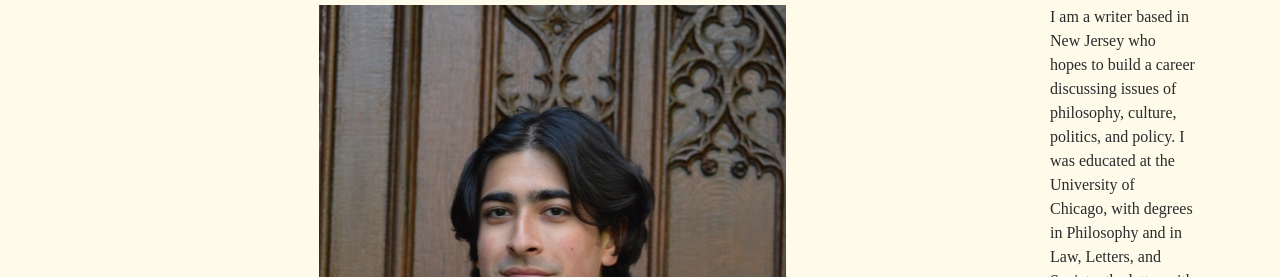
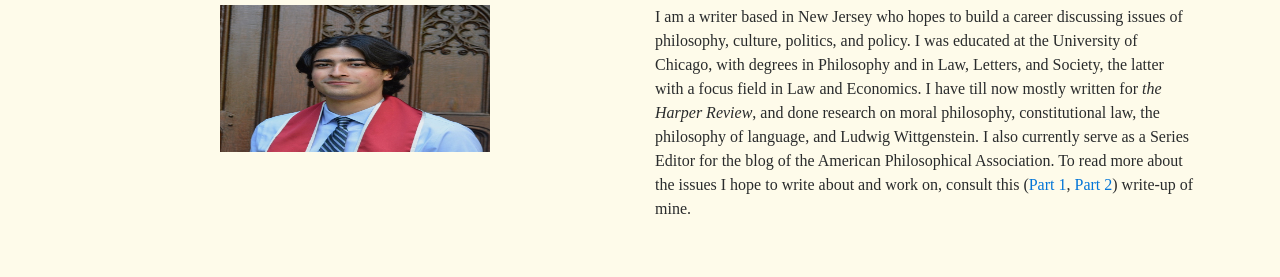
Before and after one commit to ahanraina/ahanraina.github.io, a plain HTML site: page index.html in a window 1280 px wide. Shown: the part 47-324 px from the top of the page. Drawn offline with nearby package versions, Linux system fonts and the light colour scheme; some packages are replaced by stand-ins of ours.

Commit message:
Update index.html

```diff
--- a/index.html
+++ b/index.html
@@ -23,7 +23,7 @@
         <div class="container text-center">
             <div class="row">
                 <div class="col">
-                  <img src="apa_headshot.jpeg" style="height: 50%; width: auto;" />
+                  <img src="apa_headshot.jpeg" style="height: 50%; width: 50%;" />
                 </div>
                 <div class="col">
                     <p style="text-align: left;">I am a writer based in New Jersey who hopes to build a career discussing issues of philosophy, culture, politics, and policy.
```
